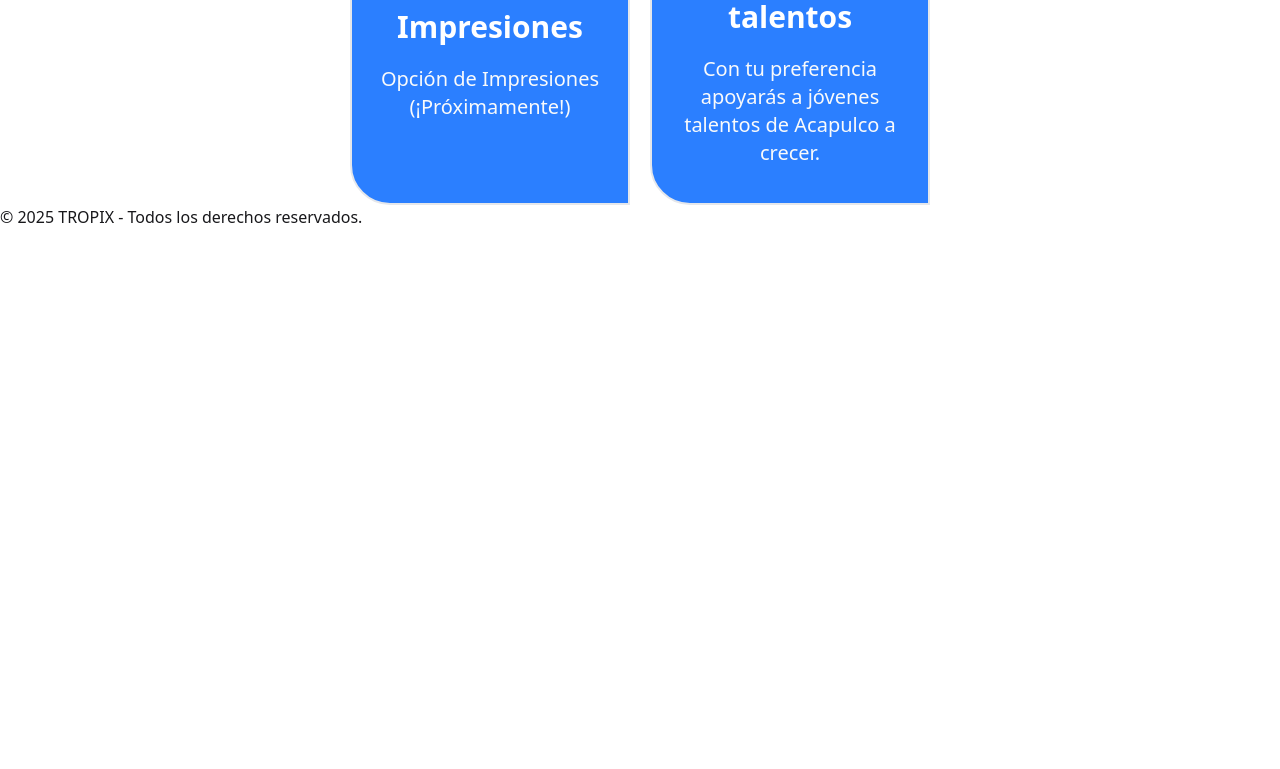
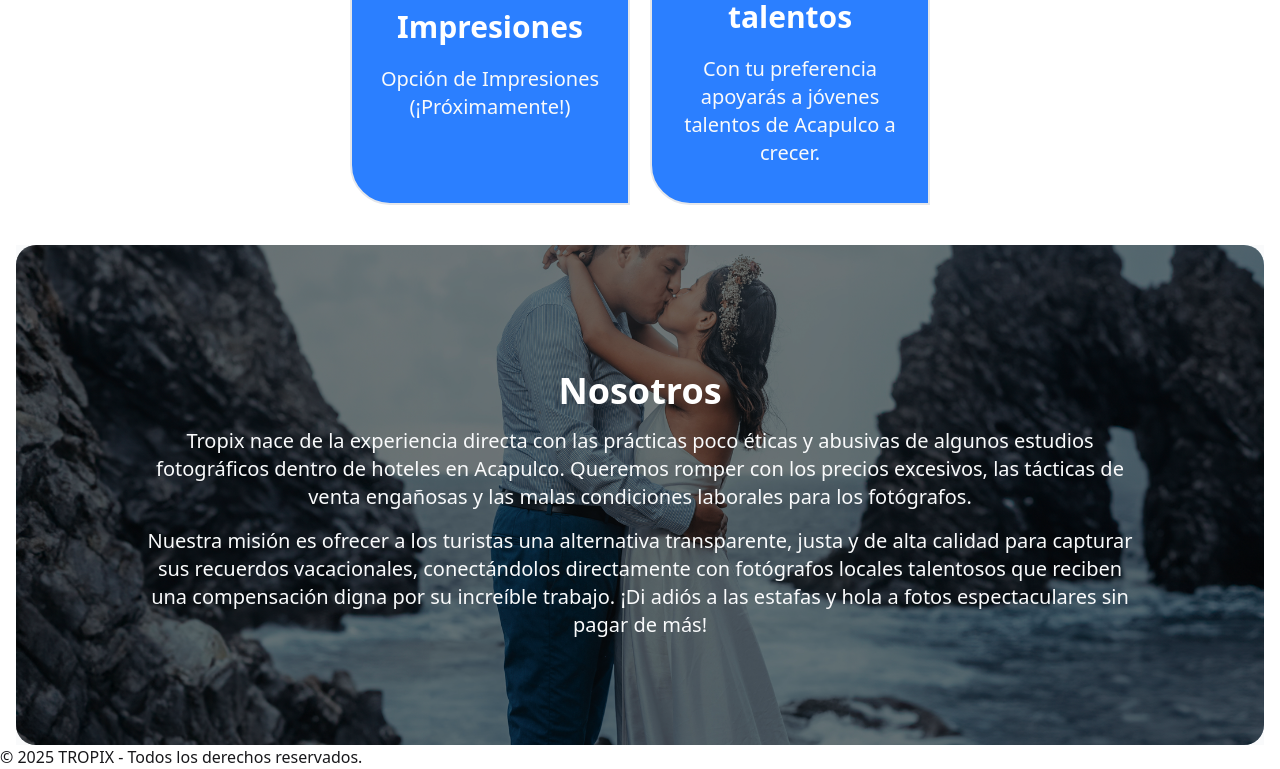
Before and after one commit to DavidAvila502/PhosellUi, a React (Vite) app: page / in a window 1280 px wide. Shown: the part 1475-2244 px from the top of the page. Before the commit the page ends 1704 px from the top, so only its background shows below. Built offline with nearby package versions, Linux system fonts and the light colour scheme; no server answers.

Commit message:
About section added

```diff
--- a/src/features/home/components/SectionTitle.tsx
+++ b/src/features/home/components/SectionTitle.tsx
@@ -1,10 +1,15 @@
 interface SectionTitleProps {
    text: string;
+   textColor?: string;
 }
 
-const SectionTitle = ({ text }: SectionTitleProps) => {
+const SectionTitle = ({ text, textColor }: SectionTitleProps) => {
+   const finalTextColor = textColor ? textColor : "text-blue-400";
+
    return (
-      <p className="text-blue-400 text-center font-bold text-4xl mt-[20px]">
+      <p
+         className={`text-center font-bold text-4xl mt-[20px] ${finalTextColor}`}
+      >
          {text}
       </p>
    );
--- a/src/features/home/pages/Home.tsx
+++ b/src/features/home/pages/Home.tsx
@@ -6,6 +6,7 @@ import image3 from "../assets/image3.jpg";
 import image4 from "../assets/image4.jpg";
 import HowWorkSection from "../sections/HowWorkSection";
 import WhyToChoose from "../sections/WhyToChoose";
+import AboutSection from "../sections/AboutSection";
 
 export function Home() {
    const images = [image1, image2, image3, image4];
@@ -25,6 +26,10 @@ export function Home() {
          <div className="mt-[40px]"></div>
 
          <WhyToChoose />
+
+         <div className="mt-[40px]"></div>
+
+         <AboutSection />
       </div>
    );
 }
--- /dev/null
+++ b/src/features/home/sections/AboutSection.tsx
@@ -0,0 +1,40 @@
+import Image4 from "../assets/image4.jpg";
+import SectionTitle from "../components/SectionTitle";
+
+const AboutSection = () => {
+   return (
+      <div className="flex flex-col items-center bg-gray-50 min-h-[500px] w-full relative">
+         <img
+            src={Image4}
+            alt="background"
+            className="absolute inset-0 h-full w-full object-cover rounded-[20px]"
+         />
+
+         {/* Overlay back filter */}
+         <div className="absolute inset-0 bg-black opacity-50 rounded-[20px] pointer-events-none" />
+
+         <div className="absolute inset-0 flex flex-col gap-4 items-center justify-center">
+            <SectionTitle text="Nosotros" textColor="text-white" />
+
+            <p className="text-gray-50 text-xl text-center max-w-[80%] max-sm:max-w-[90%] max-sm:text-sm">
+               Tropix nace de la experiencia directa con las prácticas poco
+               éticas y abusivas de algunos estudios fotográficos dentro de
+               hoteles en Acapulco. Queremos romper con los precios excesivos,
+               las tácticas de venta engañosas y las malas condiciones laborales
+               para los fotógrafos.
+            </p>
+
+            <p className="text-gray-50 text-xl text-center max-w-[80%] max-sm:max-w-[90%] max-sm:text-sm">
+               Nuestra misión es ofrecer a los turistas una alternativa
+               transparente, justa y de alta calidad para capturar sus recuerdos
+               vacacionales, conectándolos directamente con fotógrafos locales
+               talentosos que reciben una compensación digna por su increíble
+               trabajo. ¡Di adiós a las estafas y hola a fotos espectaculares
+               sin pagar de más!
+            </p>
+         </div>
+      </div>
+   );
+};
+
+export default AboutSection;
```
